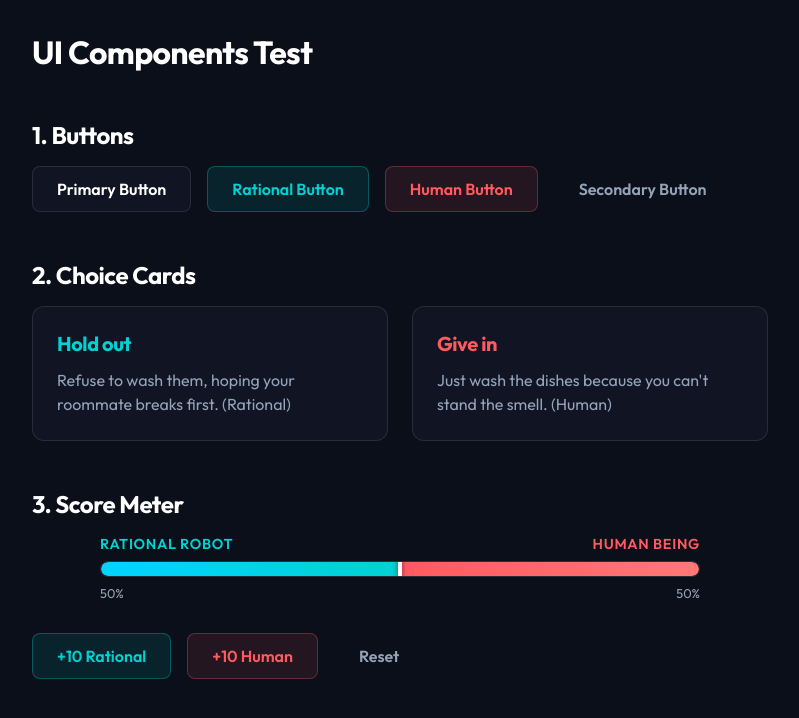
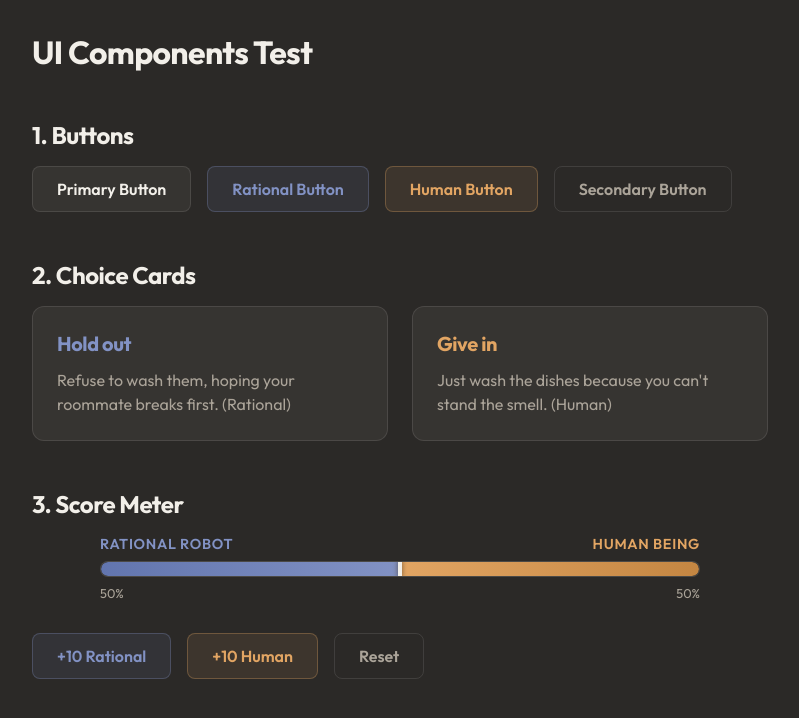
Before and after one commit to tommardev/game-theory-gamified, a Next.js app: page /test-ui in a window 1280 px wide. Shown: the top 718 px of the page, without its empty margins (240-1039 px from the left). Built offline with nearby package versions, Linux system fonts and the light colour scheme.

Commit message:
style: refactor colors to warm dark theme and neutral spectrum, bump version to 0.1.2

```diff
--- a/package.json
+++ b/package.json
@@ -1,6 +1,6 @@
 {
   "name": "game-theory-gamified",
-  "version": "0.1.1",
+  "version": "0.1.2",
   "private": true,
   "scripts": {
     "dev": "next dev",
--- a/src/app/globals.css
+++ b/src/app/globals.css
@@ -1,16 +1,17 @@
 :root {
   /* Color Palette */
-  --bg-color: #0b0f19;
-  --surface-color: rgba(20, 25, 40, 0.7);
-  --text-primary: #ffffff;
-  --text-secondary: #94a3b8;
+  --bg-color: #2b2927;
+  --surface-color: rgba(60, 58, 55, 0.7);
+  --text-primary: #f2efe9;
+  --text-secondary: #aba499;
 
-  --coral-red: #ff5a5f;
-  --teal-blue: #00d2d3;
-  --accent-glow: rgba(0, 210, 211, 0.4);
+  --color-rational: #8292c4;
+  --color-human: #e2a563;
+  --accent-glow-rational: rgba(130, 146, 196, 0.4);
+  --accent-glow-human: rgba(226, 165, 99, 0.4);
 
-  --spectrum-rational: var(--teal-blue);
-  --spectrum-human: var(--coral-red);
+  --spectrum-rational: var(--color-rational);
+  --spectrum-human: var(--color-human);
 
   /* Glassmorphism borders */
   --glass-border: rgba(255, 255, 255, 0.1);
--- a/src/components/Button.module.css
+++ b/src/components/Button.module.css
@@ -38,38 +38,39 @@
 
 /* Rational Variant */
 .rational {
-  background-color: rgba(0, 210, 211, 0.1);
-  color: var(--teal-blue);
-  border-color: rgba(0, 210, 211, 0.3);
+  background-color: #8292c41a;
+  color: var(--color-rational);
+  border-color: #8292c44d;
 }
 
 .rational:hover:not(:disabled) {
-  background-color: rgba(0, 210, 211, 0.2);
-  border-color: var(--teal-blue);
-  box-shadow: 0 0 15px var(--accent-glow);
+  background-color: #8292c433;
+  border-color: var(--color-rational);
+  box-shadow: 0 0 15px var(--accent-glow-rational);
 }
 
 /* Human Variant */
 .human {
-  background-color: rgba(255, 90, 95, 0.1);
-  color: var(--coral-red);
-  border-color: rgba(255, 90, 95, 0.3);
+  background-color: #e2a5631a;
+  color: var(--color-human);
+  border-color: #e2a5634d;
 }
 
 .human:hover:not(:disabled) {
-  background-color: rgba(255, 90, 95, 0.2);
-  border-color: var(--coral-red);
-  box-shadow: 0 0 15px rgba(255, 90, 95, 0.4);
+  background-color: #e2a56333;
+  border-color: var(--color-human);
+  box-shadow: 0 0 15px var(--accent-glow-human);
 }
 
 /* Secondary Variant */
 .secondary {
   background: transparent;
   color: var(--text-secondary);
-  border-color: transparent;
+  border-color: var(--glass-border);
 }
 
 .secondary:hover:not(:disabled) {
   color: var(--text-primary);
   background-color: rgba(255, 255, 255, 0.05);
+  border-color: rgba(255, 255, 255, 0.2);
 }
--- a/src/components/ChoiceCard.module.css
+++ b/src/components/ChoiceCard.module.css
@@ -56,30 +56,30 @@
 
 /* Rational */
 .rational:hover, .rational.selected {
-  border-color: var(--teal-blue);
-  box-shadow: 0 4px 20px var(--accent-glow);
+  border-color: var(--color-rational);
+  box-shadow: 0 4px 20px var(--accent-glow-rational);
 }
 
 .rational .glow {
-  background: radial-gradient(circle at top right, rgba(0, 210, 211, 0.1), transparent 70%);
+  background: radial-gradient(circle at top right, #8292c41a, transparent 70%);
 }
 
 .rational .title {
-  color: var(--teal-blue);
+  color: var(--color-rational);
 }
 
 /* Human */
 .human:hover, .human.selected {
-  border-color: var(--coral-red);
-  box-shadow: 0 4px 20px rgba(255, 90, 95, 0.2);
+  border-color: var(--color-human);
+  box-shadow: 0 4px 20px var(--accent-glow-human);
 }
 
 .human .glow {
-  background: radial-gradient(circle at top right, rgba(255, 90, 95, 0.15), transparent 70%);
+  background: radial-gradient(circle at top right, #e2a56326, transparent 70%);
 }
 
 .human .title {
-  color: var(--coral-red);
+  color: var(--color-human);
 }
 
 /* Selected State overrides */
--- a/src/components/ScoreMeter.module.css
+++ b/src/components/ScoreMeter.module.css
@@ -17,11 +17,11 @@
 }
 
 .labelRational {
-  color: var(--teal-blue);
+  color: var(--color-rational);
 }
 
 .labelHuman {
-  color: var(--coral-red);
+  color: var(--color-human);
 }
 
 .meterTrack {
@@ -37,16 +37,16 @@
 
 .meterRational {
   height: 100%;
-  background: linear-gradient(90deg, rgba(0,212,255,1) 0%, var(--teal-blue) 100%);
+  background: linear-gradient(90deg, #6275ae 0%, var(--color-rational) 100%);
   border-radius: 8px 0 0 8px;
-  box-shadow: 0 0 10px var(--accent-glow);
+  box-shadow: 0 0 10px var(--accent-glow-rational);
 }
 
 .meterHuman {
   height: 100%;
-  background: linear-gradient(90deg, var(--coral-red) 0%, rgba(255,120,120,1) 100%);
+  background: linear-gradient(90deg, var(--color-human) 0%, #c48642 100%);
   border-radius: 0 8px 8px 0;
-  box-shadow: 0 0 10px rgba(255, 90, 95, 0.4);
+  box-shadow: 0 0 10px var(--accent-glow-human);
 }
 
 .centerMarker {
```
Also changed, not shown: changelog/2026-07-17-color-refactor.md (added, +107 -0 lines), tasks/TM/todos/todo-done-2026-07-17-color-refactor.md (added, +6 -0 lines), tasks/TM/todos/todo.md (+1 -1 lines).
